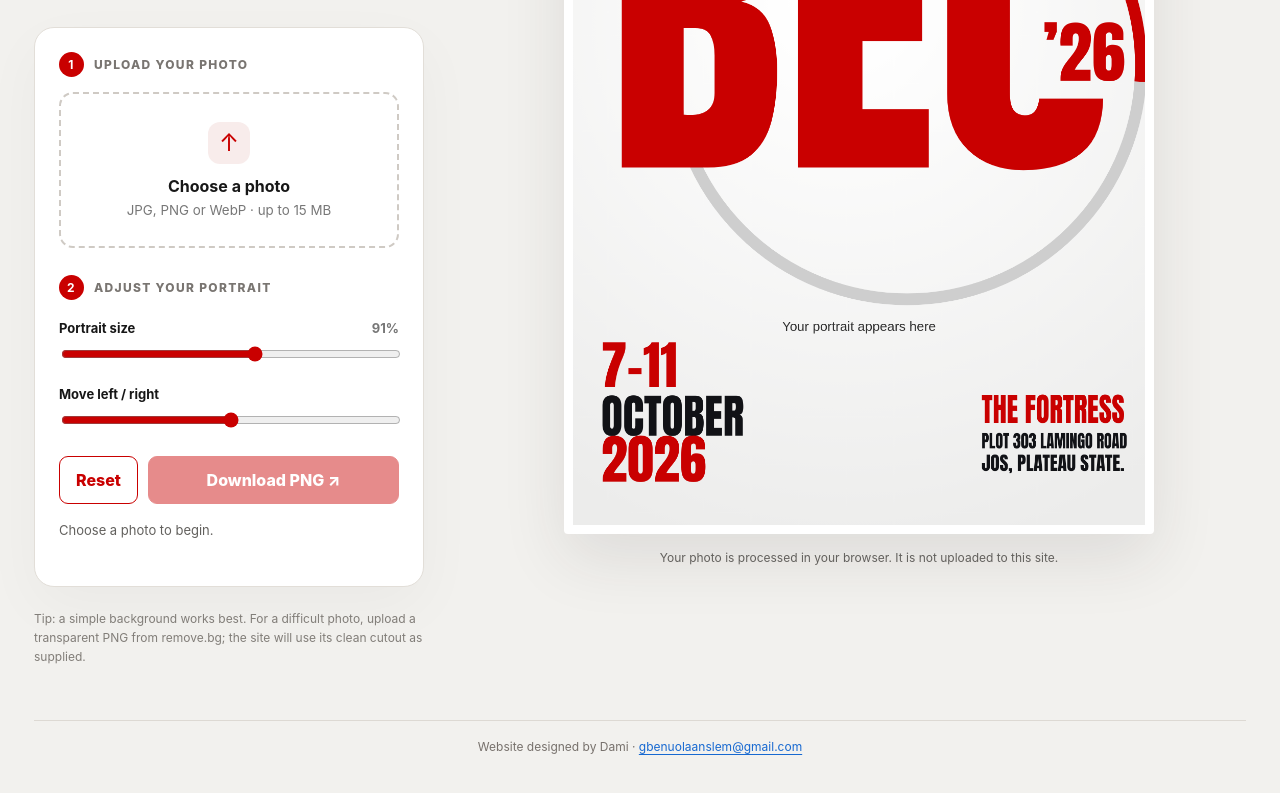
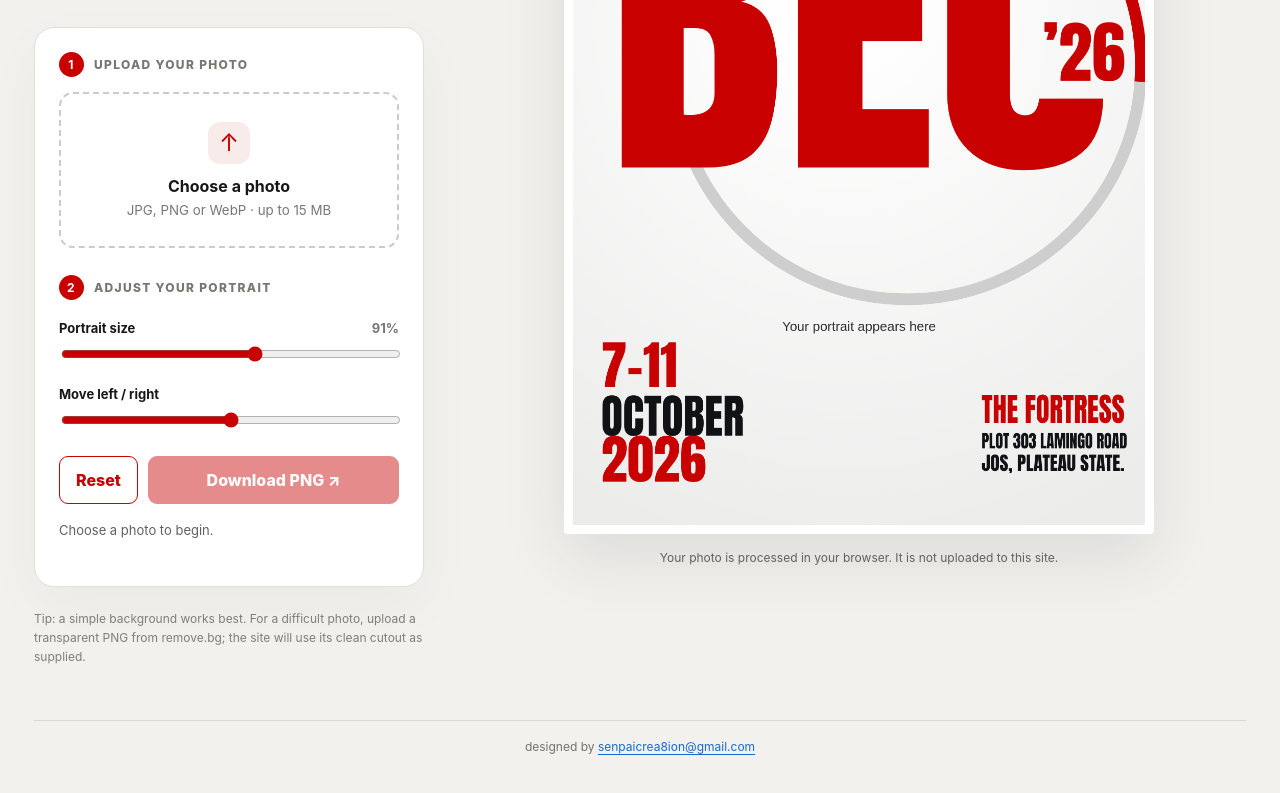
Before and after one commit to elderai/Bec-26maker, a plain HTML site: page BEC26-Responsive-Website/index.html in a window 1280 px wide. Shown: the part 335-1128 px from the top of the page. Drawn offline with Linux system fonts and the light colour scheme.

Commit message:
Add files via upload

```diff
--- a/BEC26-Responsive-Website/index.html
+++ b/BEC26-Responsive-Website/index.html
@@ -29,7 +29,7 @@
     </section>
     <section class="preview" aria-label="Poster preview"><div class="preview-head"><strong>Live preview</strong><span>1120 × 1400 px</span></div><div class="frame"><canvas id="poster" aria-label="BEC 26 portrait poster"></canvas></div><p class="privacy">Your photo is processed in your browser. It is not uploaded to this site.</p></section>
   </main>
-  <footer class="site-credit">Website designed by Dami · <a href="mailto:gbenuolaanslem@gmail.com">gbenuolaanslem@gmail.com</a></footer>
+  <footer class="site-credit">designed by <a href="mailto:senpaicrea8ion@gmail.com">senpaicrea8ion@gmail.com</a></footer>
 </div>
 
   <script type="module" src="./script.js"></script>
```
